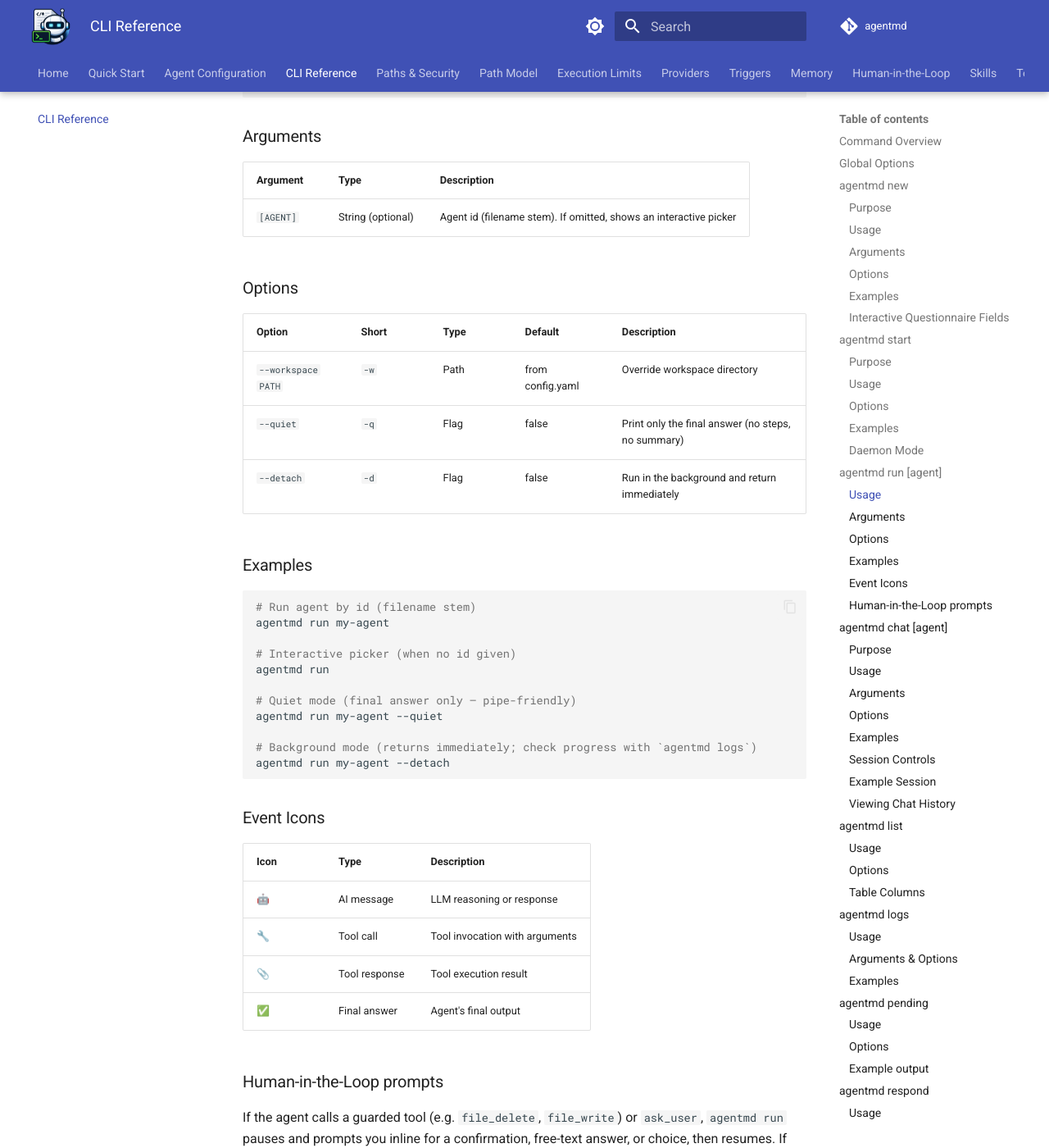
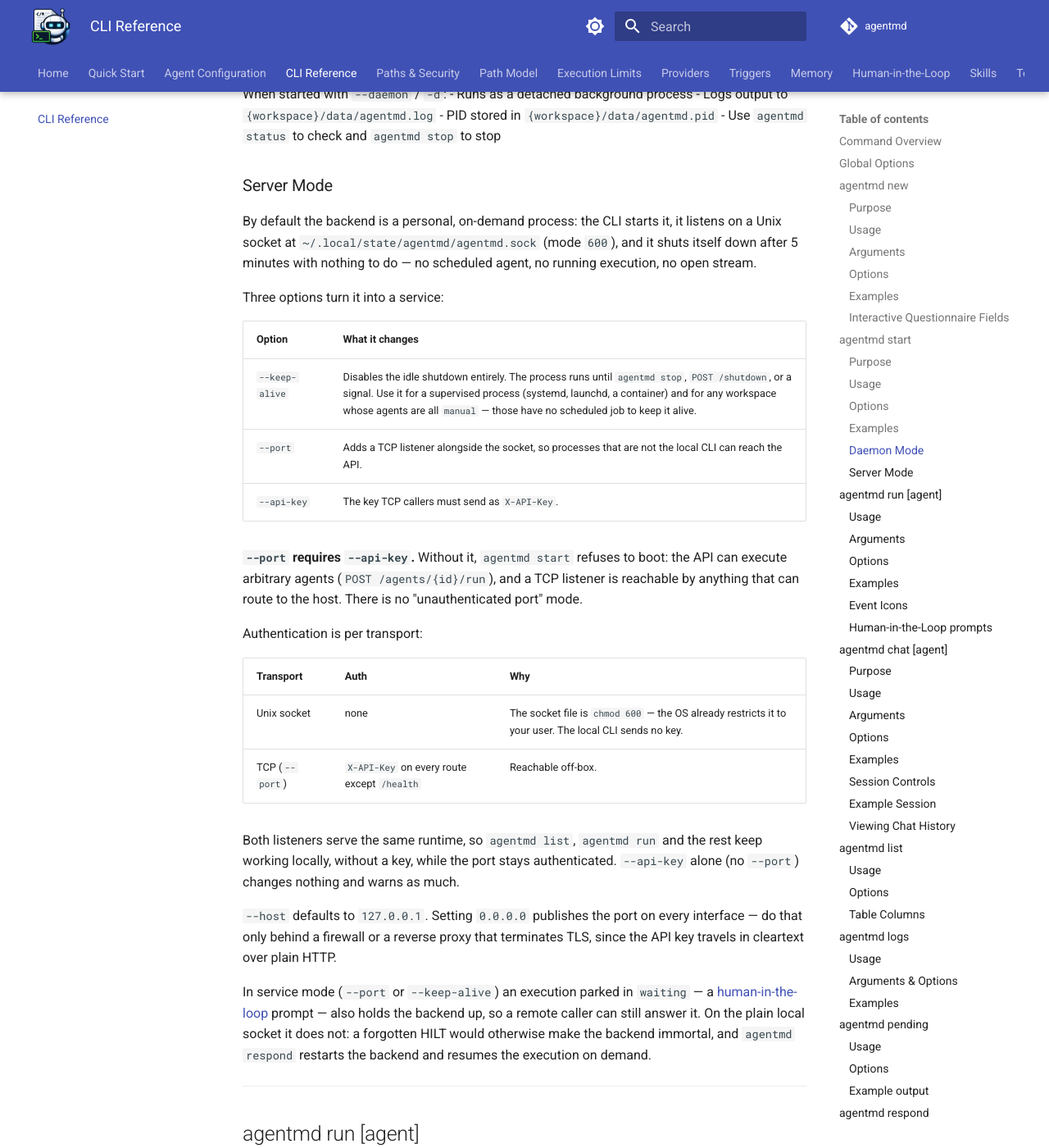
Before and after one commit to z-fab/agentmd, an MkDocs documentation site: the page built from docs/cli-reference.md, in a window 1280 px wide and 1400 px high, scrolled down 4864 px. Shown: the whole window at 82% size. Built offline with MkDocs 1.6.1 and Material for MkDocs 9.7.7, drawn with Linux system fonts in a browser that asks for light colours; comment, search, counter and statistics services are not loaded; the version menu is left out; some of the changed text lies outside the part shown.

Commit message:
docs: document server mode, transport auth, and unknown keys
--keep-alive had no mention anywhere in docs/, and the auth contract was
a single curl example. Adds a Server Mode section to the CLI reference
(when to keep the backend alive, why --port requires --api-key, what
--host 0.0.0.0 costs, how waiting executions behave per mode), an
Authentication section to the API reference, and an Unknown Keys section
to the agent configuration reference.

````diff
--- a/docs/cli-reference.md
+++ b/docs/cli-reference.md
@@ -126,6 +126,10 @@ agentmd start [OPTIONS]
 |--------|-------|------|---------|-------------|
 | `--workspace PATH` | `-w` | Path | from config.yaml | Override workspace directory |
 | `--daemon` | `-d` | Flag | false | Run in background |
+| `--keep-alive` | | Flag | false | Never shut down on idle (server mode) |
+| `--port INT` | | Integer | none | Also listen on TCP; requires `--api-key` |
+| `--host TEXT` | | String | `127.0.0.1` | Interface for `--port` |
+| `--api-key TEXT` | | String | none | Key required on TCP requests (`X-API-Key`) |
 | `--quiet` | `-q` | Flag | false | Suppress output except errors |
 
 ### Examples
@@ -142,6 +146,9 @@ agentmd start --workspace /data/agents
 
 # Start daemon with custom workspace
 agentmd start -d -w /data/agents
+
+# Serve other machines over TCP, authenticated, never idling out
+agentmd start --keep-alive --host 0.0.0.0 --port 4100 --api-key "$AGENTMD_KEY"
 ```
 
 ### Daemon Mode
@@ -151,6 +158,47 @@ When started with `--daemon` / `-d`:
 - Logs output to `{workspace}/data/agentmd.log`
 - PID stored in `{workspace}/data/agentmd.pid`
 - Use `agentmd status` to check and `agentmd stop` to stop
+
+### Server Mode
+
+By default the backend is a personal, on-demand process: the CLI starts it, it
+listens on a Unix socket at `~/.local/state/agentmd/agentmd.sock` (mode `600`),
+and it shuts itself down after 5 minutes with nothing to do — no scheduled
+agent, no running execution, no open stream.
+
+Three options turn it into a service:
+
+| Option | What it changes |
+|--------|-----------------|
+| `--keep-alive` | Disables the idle shutdown entirely. The process runs until `agentmd stop`, `POST /shutdown`, or a signal. Use it for a supervised process (systemd, launchd, a container) and for any workspace whose agents are all `manual` — those have no scheduled job to keep it alive. |
+| `--port` | Adds a TCP listener alongside the socket, so processes that are not the local CLI can reach the API. |
+| `--api-key` | The key TCP callers must send as `X-API-Key`. |
+
+**`--port` requires `--api-key`.** Without it, `agentmd start` refuses to boot:
+the API can execute arbitrary agents (`POST /agents/{id}/run`), and a TCP
+listener is reachable by anything that can route to the host. There is no
+"unauthenticated port" mode.
+
+Authentication is per transport:
+
+| Transport | Auth | Why |
+|-----------|------|-----|
+| Unix socket | none | The socket file is `chmod 600` — the OS already restricts it to your user. The local CLI sends no key. |
+| TCP (`--port`) | `X-API-Key` on every route except `/health` | Reachable off-box. |
+
+Both listeners serve the same runtime, so `agentmd list`, `agentmd run` and the
+rest keep working locally, without a key, while the port stays authenticated.
+`--api-key` alone (no `--port`) changes nothing and warns as much.
+
+`--host` defaults to `127.0.0.1`. Setting `0.0.0.0` publishes the port on every
+interface — do that only behind a firewall or a reverse proxy that terminates
+TLS, since the API key travels in cleartext over plain HTTP.
+
+In service mode (`--port` or `--keep-alive`) an execution parked in `waiting`
+— a [human-in-the-loop](human-in-the-loop.md) prompt — also holds the backend
+up, so a remote caller can still answer it. On the plain local socket it does
+not: a forgotten HILT would otherwise make the backend immortal, and
+`agentmd respond` restarts the backend and resumes the execution on demand.
 
 ---
 
````
Also changed, not shown: docs/agent-configuration.md (+25 -0 lines), docs/api.md (+17 -0 lines).
